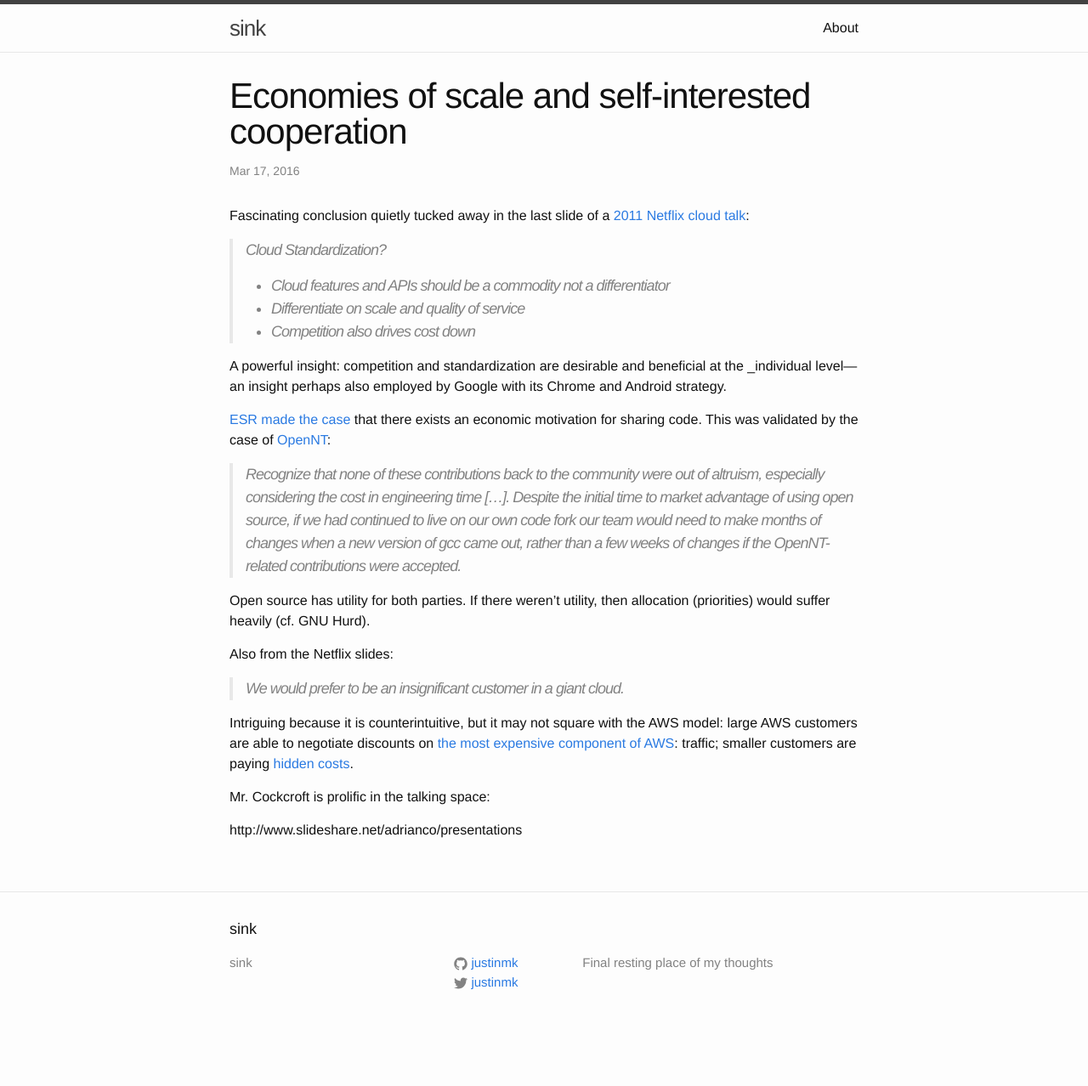
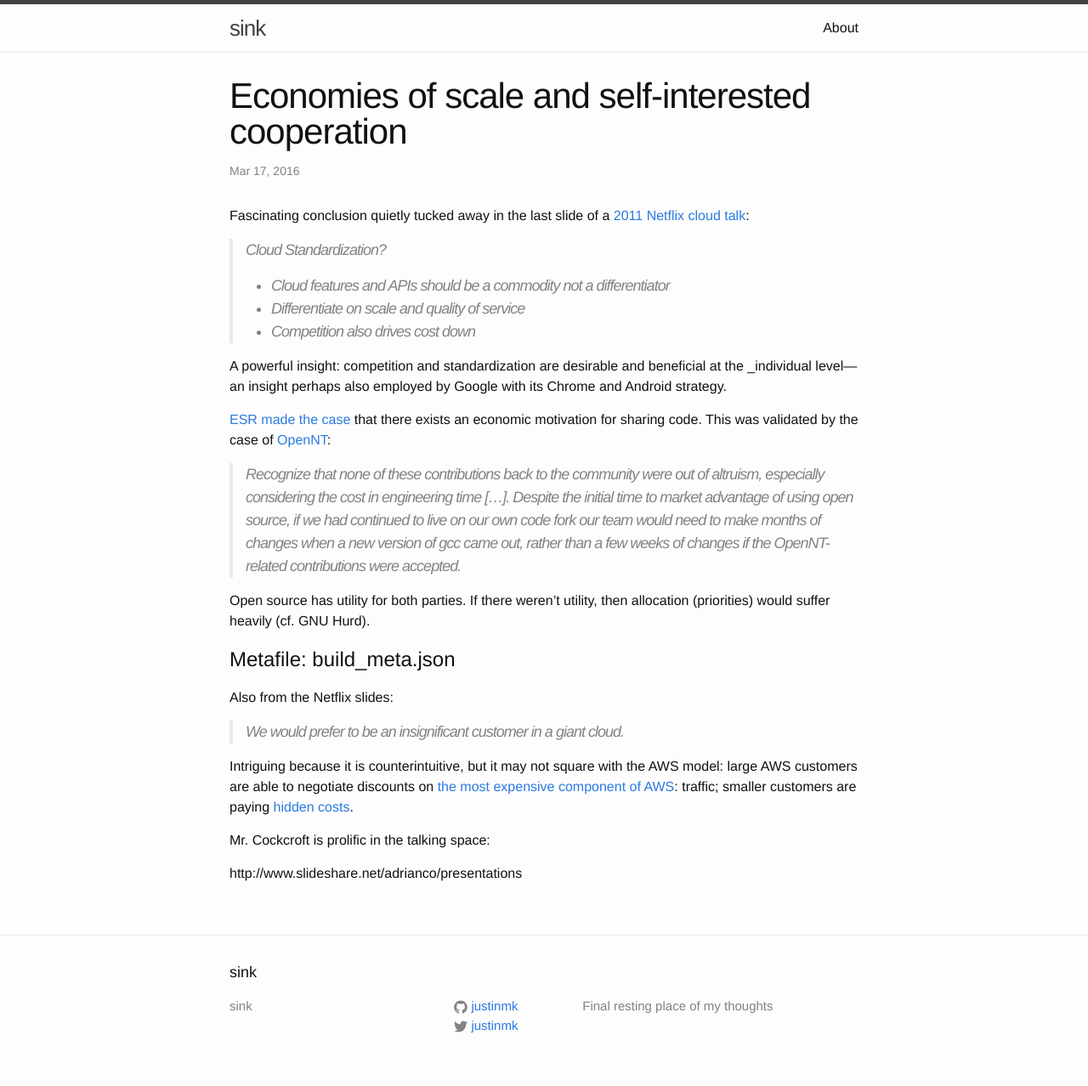
Before and after one commit to justinmk/justinmk.github.io, a Jekyll site: the page built from _posts/2016-03-17-selfish-cooperation.md, in a window 1280 px wide. Shown: the whole page at 85% size. Built offline with Jekyll 4.4.1, drawn with Linux system fonts in a browser that asks for light colours; before the commit the page ends 1227 px from its top, so only the background shows below that.

Commit message:
Update 2016-03-17-selfish-cooperation.md

```diff
--- a/_posts/2016-03-17-selfish-cooperation.md
+++ b/_posts/2016-03-17-selfish-cooperation.md
@@ -30,6 +30,8 @@ economic motivation for sharing code. This was validated by the case of
 Open source has utility for both parties. If there weren't utility, then allocation
 (priorities) would suffer heavily (cf. GNU Hurd).
 
+# Metafile: build_meta.json
+
 Also from the Netflix slides:
 
 > _We would prefer to be an insignificant customer in a giant cloud._
```
